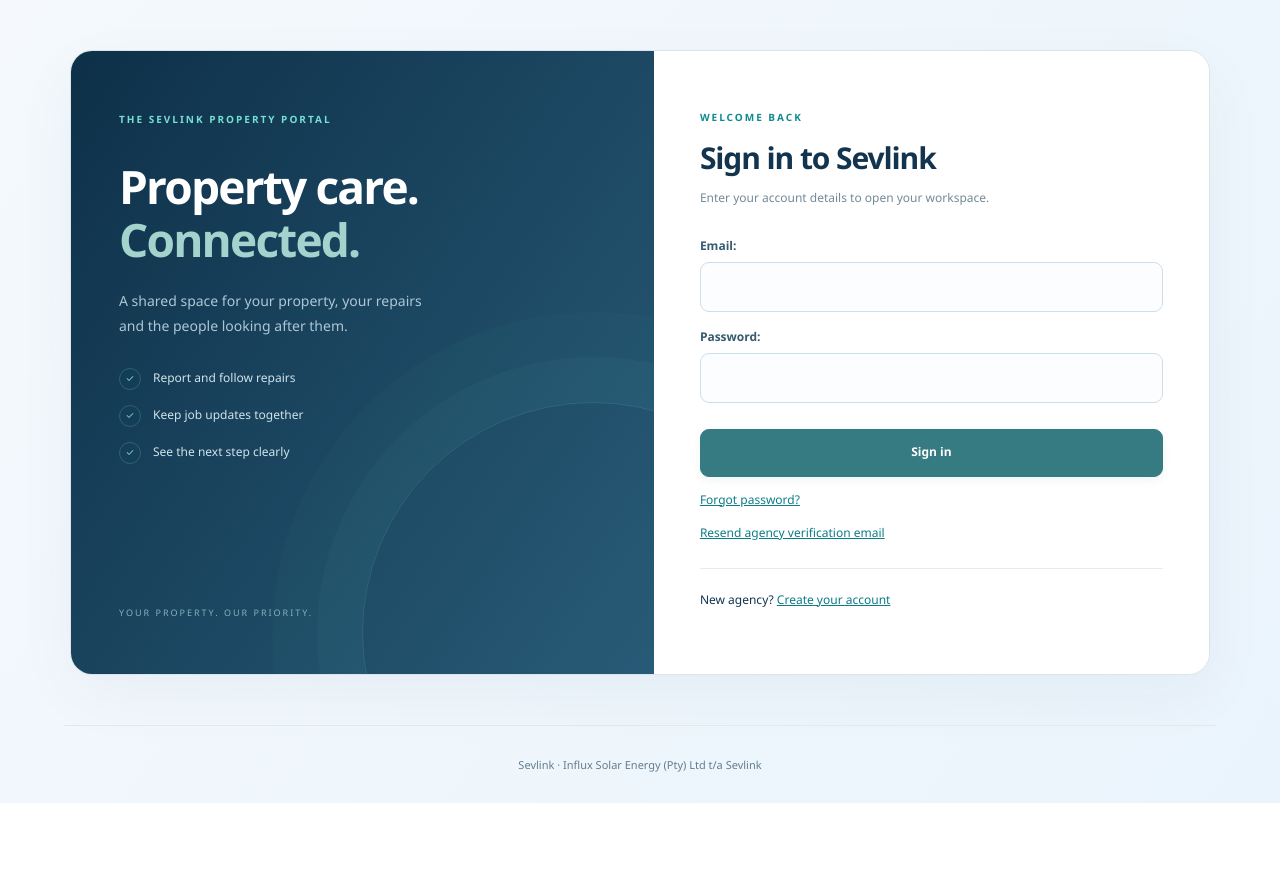
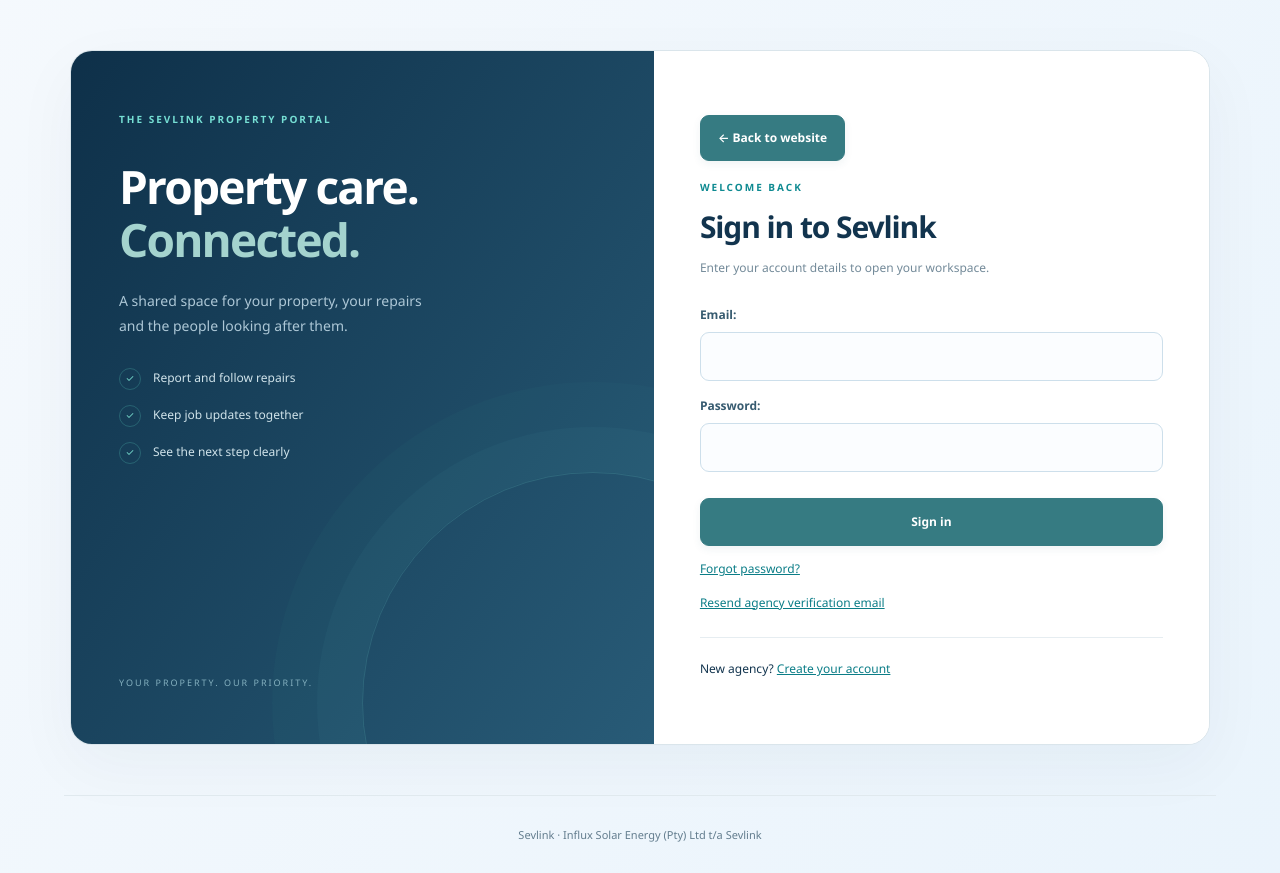
Before and after one commit to michaelbarnard77-maker/sevlink-platform, a Django app: page /login/ in a window 1280 px wide. Shown: the part 95-968 px from the top of the page. Before the commit the page ends 898 px from the top, so only its background shows below. Run offline with Django 5.2, Linux system fonts and the light colour scheme; parts of the project's set-up code (start-up, migrations or seed data) failed here and were passed over.

Commit message:
Link sign-in logo and back button to Sevlink website

```diff
--- a/portal/production/templates/portal/base.html
+++ b/portal/production/templates/portal/base.html
@@ -1 +1 @@
-{% load static %}<!doctype html><html lang="en"><head><meta charset="utf-8"><meta name="viewport" content="width=device-width,initial-scale=1"><meta name="theme-color" content="#102e46"><link rel="icon" href="{% static 'landing/assets/favicon.svg' %}" type="image/svg+xml"><title>Sevlink | Property maintenance</title><link rel="stylesheet" href="{% static 'portal.css' %}"><link rel="stylesheet" href="{% static 'premium-portal.css' %}?v=compact-all-portals-20261104-3"></head><body class="sevlink-account"><header><a class="brand" href="/"><img src="{% static 'landing/assets/sevlink-logo.png' %}" alt="Sevlink Property Maintenance"><span>YOUR PROPERTY.<br>OUR PRIORITY.</span></a>{% if user.is_authenticated %}<div><a class="button" href="{% url 'maintenance_workspace' %}">Maintenance Requests</a> · {{ user.first_name }}<form action="{% url 'logout' %}" method="post">{% csrf_token %}<button class="secondary">Sign out</button></form></div>{% else %}<nav><a href="{% url 'login' %}">Sign in</a><a href="{% url 'register' %}">Create agency account</a></nav>{% endif %}</header><main>{% for message in messages %}<div class="notice" role="status">{{ message }}</div>{% endfor %}{% block content %}{% endblock %}</main><footer>Sevlink · Influx Solar Energy (Pty) Ltd t/a Sevlink</footer></body></html>
+{% load static %}<!doctype html><html lang="en"><head><meta charset="utf-8"><meta name="viewport" content="width=device-width,initial-scale=1"><meta name="theme-color" content="#102e46"><link rel="icon" href="{% static 'landing/assets/favicon.svg' %}" type="image/svg+xml"><title>Sevlink | Property maintenance</title><link rel="stylesheet" href="{% static 'portal.css' %}"><link rel="stylesheet" href="{% static 'premium-portal.css' %}?v=compact-all-portals-20261104-3"></head><body class="sevlink-account"><header><a class="brand" href="https://sevlink.co.za/" aria-label="Sevlink home"><img src="{% static 'landing/assets/sevlink-logo.png' %}" alt="Sevlink Property Maintenance"><span>YOUR PROPERTY.<br>OUR PRIORITY.</span></a>{% if user.is_authenticated %}<div><a class="button" href="{% url 'maintenance_workspace' %}">Maintenance Requests</a> · {{ user.first_name }}<form action="{% url 'logout' %}" method="post">{% csrf_token %}<button class="secondary">Sign out</button></form></div>{% else %}<nav><a href="{% url 'login' %}">Sign in</a><a href="{% url 'register' %}">Create agency account</a></nav>{% endif %}</header><main>{% for message in messages %}<div class="notice" role="status">{{ message }}</div>{% endfor %}{% block content %}{% endblock %}</main><footer>Sevlink · Influx Solar Energy (Pty) Ltd t/a Sevlink</footer></body></html>
--- a/portal/production/templates/registration/login.html
+++ b/portal/production/templates/registration/login.html
@@ -1 +1 @@
-{% extends 'portal/base.html' %}{% block content %}<div class="auth-login-layout"><section class="auth-introduction"><div><span class="eyebrow">THE SEVLINK PROPERTY PORTAL</span><h2>Property care.<br><em>Connected.</em></h2><p>A shared space for your property, your repairs and the people looking after them.</p><div class="auth-points"><span>Report and follow repairs</span><span>Keep job updates together</span><span>See the next step clearly</span></div></div><small>YOUR PROPERTY. OUR PRIORITY.</small></section><section class="panel form"><span class="eyebrow">WELCOME BACK</span><h1>Sign in to Sevlink</h1><p class="auth-form-intro">Enter your account details to open your workspace.</p><form method="post">{% csrf_token %}{{ form.as_p }}<button>Sign in</button></form><p><a href="{% url 'password_reset' %}">Forgot password?</a></p><p><a href="{% url 'resend_verification' %}">Resend agency verification email</a></p><p>New agency? <a href="{% url 'register' %}">Create your account</a></p></section></div>{% endblock %}
+{% extends 'portal/base.html' %}{% block content %}<div class="auth-login-layout"><section class="auth-introduction"><div><span class="eyebrow">THE SEVLINK PROPERTY PORTAL</span><h2>Property care.<br><em>Connected.</em></h2><p>A shared space for your property, your repairs and the people looking after them.</p><div class="auth-points"><span>Report and follow repairs</span><span>Keep job updates together</span><span>See the next step clearly</span></div></div><small>YOUR PROPERTY. OUR PRIORITY.</small></section><section class="panel form"><p><a class="button secondary" href="https://sevlink.co.za/">← Back to website</a></p><span class="eyebrow">WELCOME BACK</span><h1>Sign in to Sevlink</h1><p class="auth-form-intro">Enter your account details to open your workspace.</p><form method="post">{% csrf_token %}{{ form.as_p }}<button>Sign in</button></form><p><a href="{% url 'password_reset' %}">Forgot password?</a></p><p><a href="{% url 'resend_verification' %}">Resend agency verification email</a></p><p>New agency? <a href="{% url 'register' %}">Create your account</a></p></section></div>{% endblock %}
```
